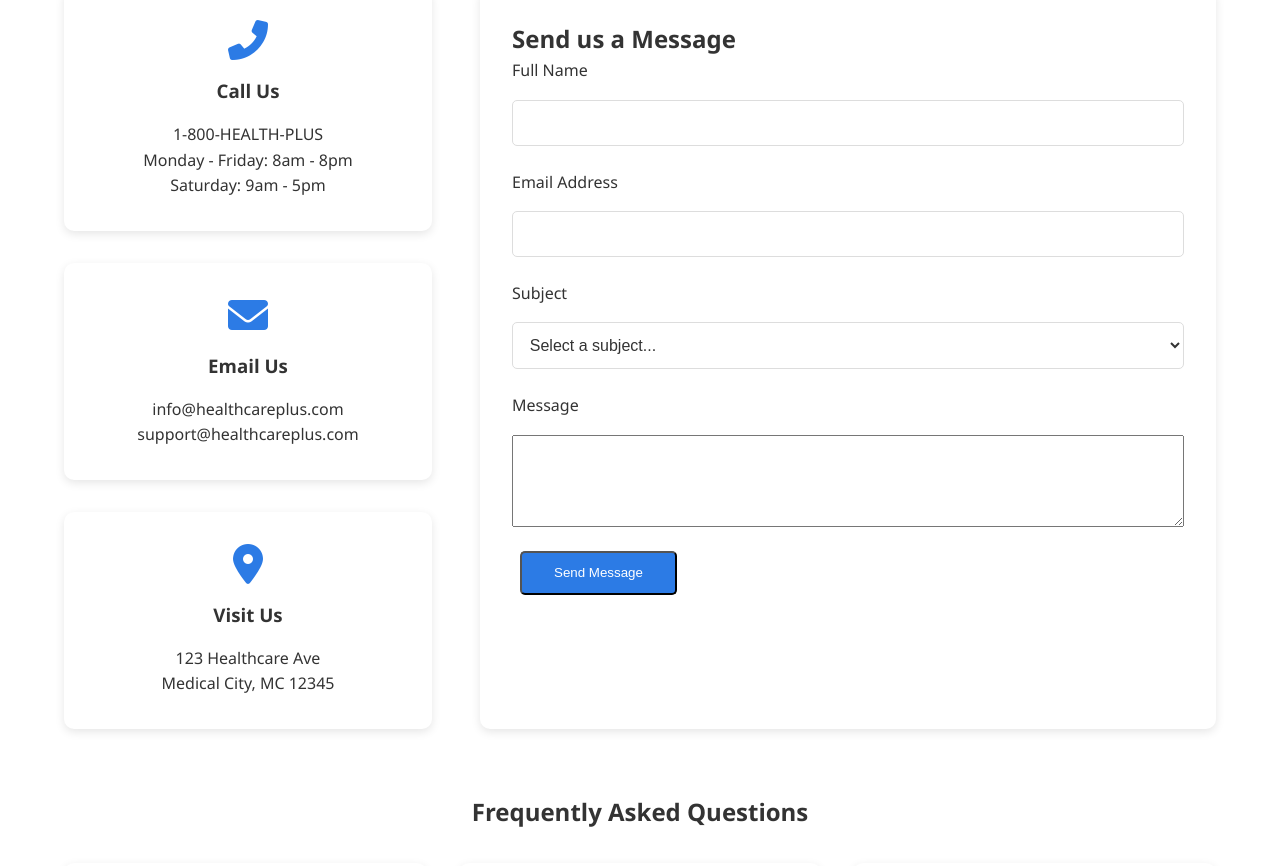
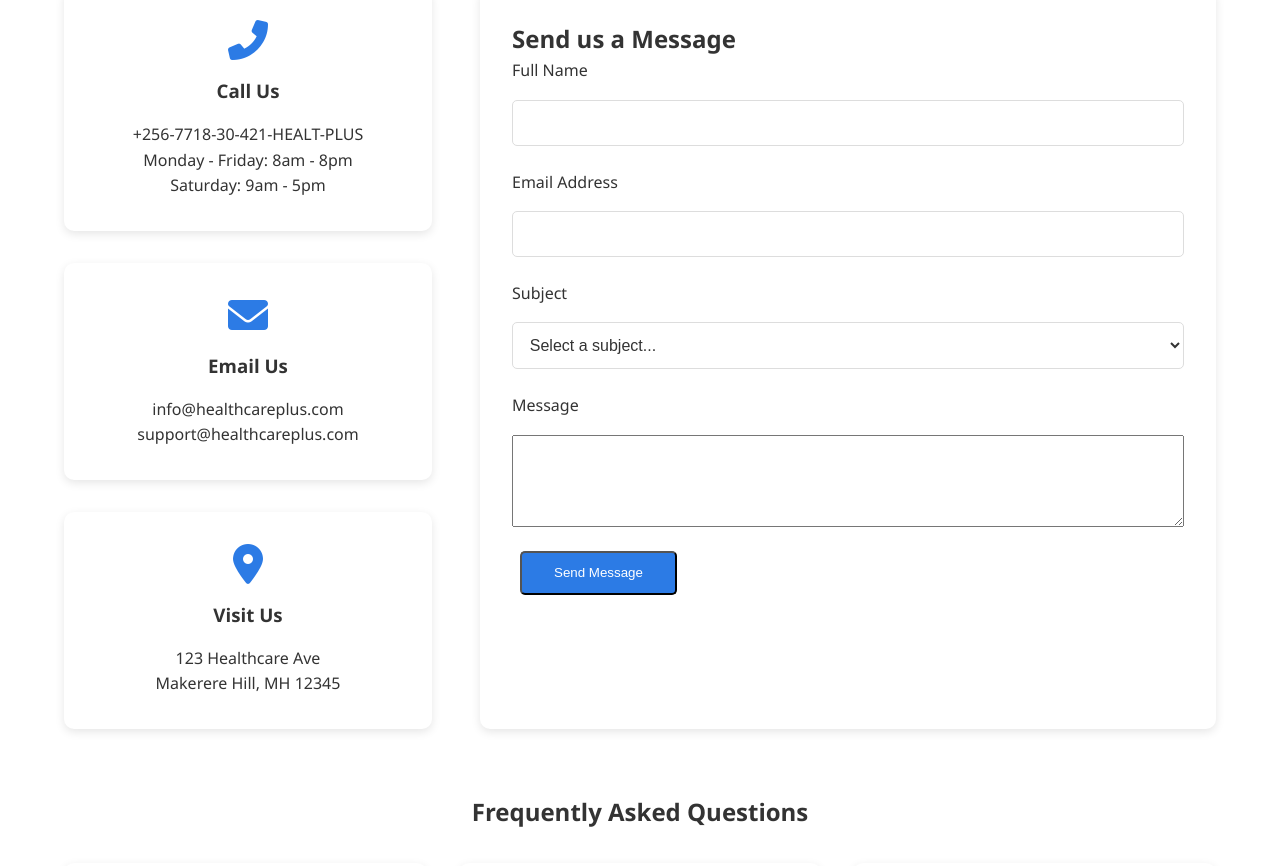
Before and after one commit to IT-Team-collab/HealthCare-Plus, a plain HTML site: page contact.html in a window 1280 px wide. Shown: the part 260-1126 px from the top of the page. Drawn offline with Linux system fonts and the light colour scheme.

Commit message:
Update contact.html

```diff
--- a/contact.html
+++ b/contact.html
@@ -51,7 +51,7 @@
                     <div class="info-card">
                         <i class="fas fa-phone-alt"></i>
                         <h3>Call Us</h3>
-                        <p>1-800-HEALTH-PLUS</p>
+                        <p>+256-7718-30-421-HEALT-PLUS</p>
                         <p>Monday - Friday: 8am - 8pm</p>
                         <p>Saturday: 9am - 5pm</p>
                     </div>
@@ -65,7 +65,7 @@
                         <i class="fas fa-location-dot"></i>
                         <h3>Visit Us</h3>
                         <p>123 Healthcare Ave</p>
-                        <p>Medical City, MC 12345</p>
+                        <p>Makerere Hill, MH 12345</p>
                     </div>
                 </div>
 
```
